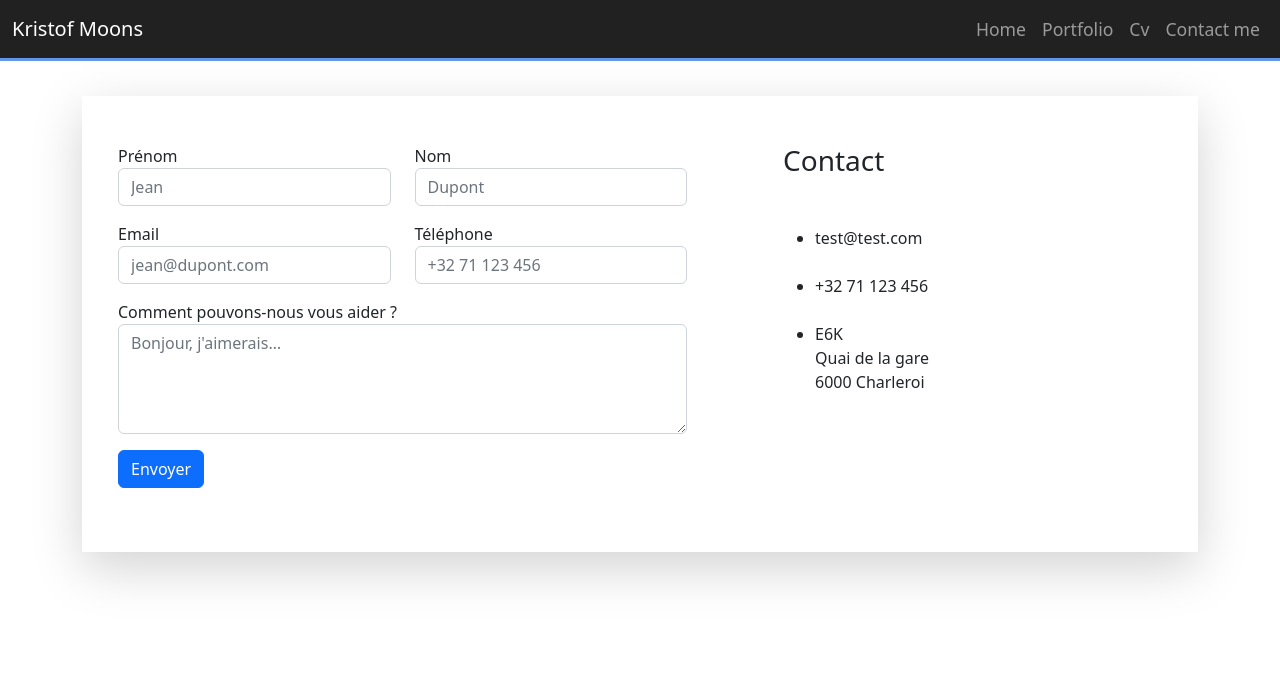
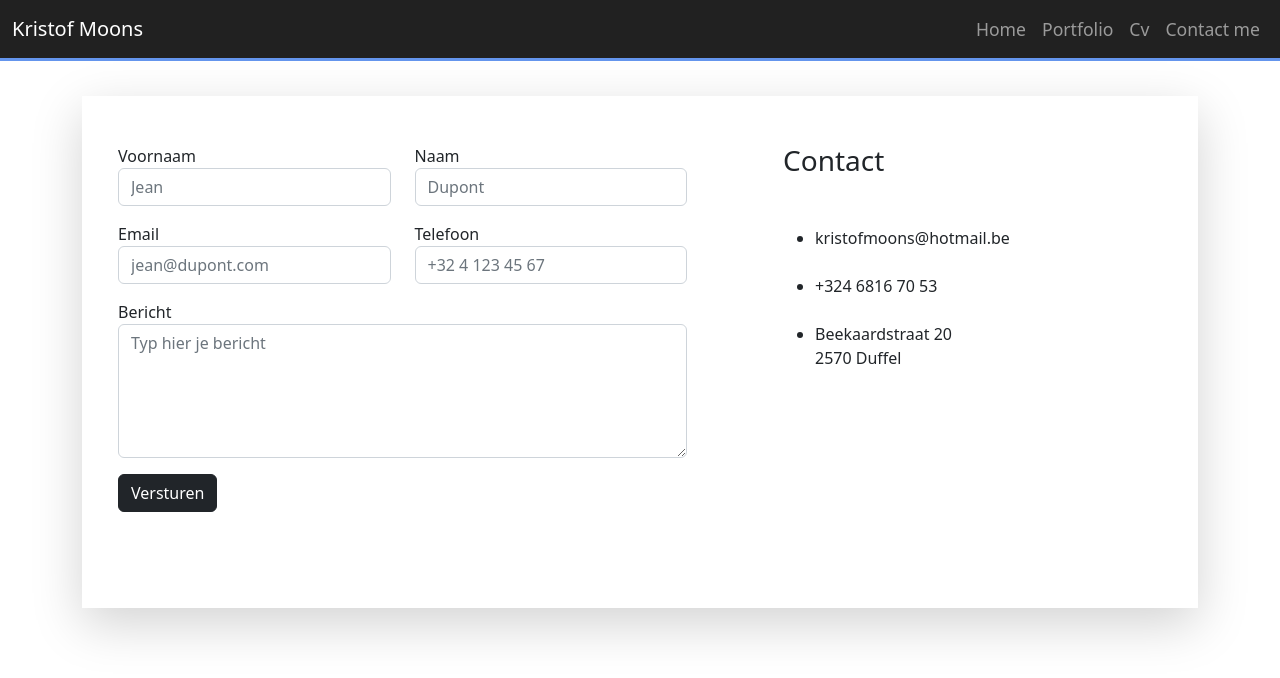
Before and after one commit to kristofmoons/porfolio, a React (Create React App) app: page /contact in a window 1280 px wide. Shown: the top 678 px of the page. Built offline with nearby package versions, Linux system fonts and the light colour scheme.

Commit message:
form works

```diff
--- a/src/components/Internships.js
+++ b/src/components/Internships.js
@@ -70,8 +70,6 @@ export default function Internships() {
 
             <ImageLeft/>
             {/*<ImageRight/>*/}
-
-
         </>
 
     );
--- a/src/pages/ContactPage.js
+++ b/src/pages/ContactPage.js
@@ -1,87 +1,80 @@
 import Navbar from "../components/Navbar";
 
 export default function ContactPage(){
- return(
+    const handleSubmit = (event) => {
+        event.preventDefault();
+        const form = event.target;
+        const firstName = form.firstName.value;
+        const lastName = form.lastName.value;
+        const email = form.email.value;
+        const phone = form.phone.value;
+        const message = form.message.value;
+        const subject = "Contact Form Submission";
+
+        const mailtoLink = `mailto:kristofmoons@hotmail.be?subject=${encodeURIComponent(subject)}&body=${encodeURIComponent(`Naam: ${firstName} ${lastName}\nEmail: ${email}\nTelefoon: ${phone}\nBericht: ${message}`)}`;
+
+        window.location.href = mailtoLink;
+    };
+
+    return (
         <>
-     <Navbar/>
-         <div style={{height:"6rem"}}/>
-
+            <Navbar />
+            <div style={{height:"6rem"}} />
             <div className="container">
                 <div className="contact__wrapper shadow-lg mt-n9">
                     <div className="row no-gutters">
                         <div className="col-lg-5 contact-info__wrapper gradient-brand-color p-5 order-lg-2">
                             <h3 className="color--white mb-5">Contact</h3>
-
                             <ul className="contact-info__list list-style--none position-relative z-index-101">
                                 <li className="mb-4 pl-4">
-                             <span className="position-absolute"><i
-                                 className="fas fa-envelope"></i></span> test@test.com
+                                    <span className="position-absolute"><i className="fas fa-envelope"></i></span> kristofmoons@hotmail.be
                                 </li>
                                 <li className="mb-4 pl-4">
-                             <span className="position-absolute"><i className="fas fa-phone"></i></span> +32 71 123 456
+                                    <span className="position-absolute"><i className="fas fa-phone"></i></span> +324 6816 70 53
                                 </li>
                                 <li className="mb-4 pl-4">
-                             <span className="position-absolute"><i className="fas fa-map-marker-alt"></i></span> E6K
-                             <br/> Quai de la gare
-                                 <br/> 6000 Charleroi
-
-                                     <div className="mt-3">
-                                         <a href="https://www.google.com/maps" target="_blank"
-                                            className="text-link link--right-icon text-white">Itinéraire <i
-                                             className="link__icon fa fa-directions"></i></a>
-                                     </div>
+                                    <span className="position-absolute"><i className="fas fa-map-marker-alt"></i></span>
+                                    Beekaardstraat 20
+                                    <br/> 2570 Duffel
                                 </li>
                             </ul>
                         </div>
-
                         <div className="col-lg-7 contact-form__wrapper p-5 order-lg-1">
-                     <form action="#" className="contact-form form-validate" noValidate="novalidate">
+                            <form onSubmit={handleSubmit} className="contact-form form-validate">
                                 <div className="row">
                                     <div className="col-sm-6 mb-3">
                                         <div className="form-group">
-                                     <label className="required-field" htmlFor="firstName">Prénom</label>
-                                     <input type="text" className="form-control" id="firstName" name="firstName"
-                                            placeholder="Jean"/>
+                                            <label className="required-field" htmlFor="firstName">Voornaam</label>
+                                            <input type="text" className="form-control" id="firstName" name="firstName" placeholder="Jean" required />
                                         </div>
                                     </div>
-
                                     <div className="col-sm-6 mb-3">
                                         <div className="form-group">
-                                     <label htmlFor="lastName">Nom</label>
-                                     <input type="text" className="form-control" id="lastName" name="lastName"
-                                            placeholder="Dupont"/>
+                                            <label htmlFor="lastName">Naam</label>
+                                            <input type="text" className="form-control" id="lastName" name="lastName" placeholder="Dupont" required />
                                         </div>
                                     </div>
-
                                     <div className="col-sm-6 mb-3">
                                         <div className="form-group">
                                             <label className="required-field" htmlFor="email">Email</label>
-                                     <input type="text" className="form-control" id="email" name="email"
-                                            placeholder="jean@dupont.com"/>
+                                            <input type="email" className="form-control" id="email" name="email" placeholder="jean@dupont.com" required />
                                         </div>
                                     </div>
-
                                     <div className="col-sm-6 mb-3">
                                         <div className="form-group">
-                                     <label htmlFor="phone">Téléphone</label>
-                                     <input type="tel" className="form-control" id="phone" name="phone"
-                                            placeholder="+32 71 123 456"/>
+                                            <label htmlFor="phone">Telefoon</label>
+                                            <input type="tel" className="form-control" id="phone" name="phone" placeholder="+32 4 123 45 67" />
                                         </div>
                                     </div>
-
-                             <div className="col-sm-12 mb-3">
+                                    <div className="col-12 mb-3">
                                         <div className="form-group">
-                                     <label className="required-field" htmlFor="message">Comment pouvons-nous vous aider
-                                         ?</label>
-                                     <textarea className="form-control" id="message" name="message" rows="4"
-                                               placeholder="Bonjour, j'aimerais…"></textarea>
+                                            <label className="required-field" htmlFor="message">Bericht</label>
+                                            <textarea className="form-control" id="message" name="message" rows="5" placeholder="Typ hier je bericht" required></textarea>
                                         </div>
                                     </div>
-
-                             <div className="col-sm-12 mb-3">
-                                 <button type="submit" name="submit" className="btn btn-primary">Envoyer</button>
+                                    <div className="col-12 mb-5">
+                                        <button type="submit" className="btn btn-dark">Versturen</button>
                                     </div>
-
                                 </div>
                             </form>
                         </div>
```
Also changed, not shown: 1 other file (tests, documents, lock files or other folders). Lines whose indentation alone changed are shown as unchanged.
